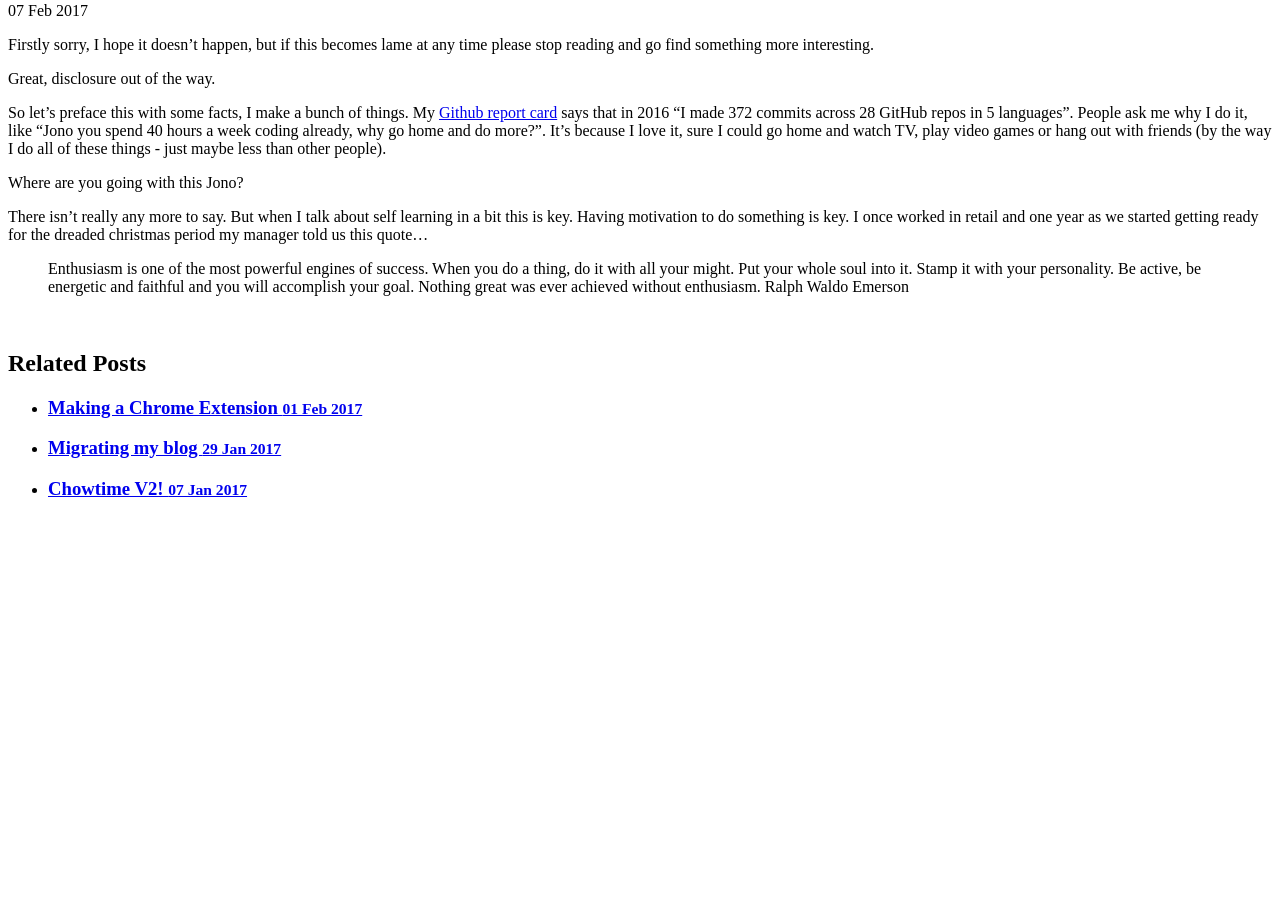
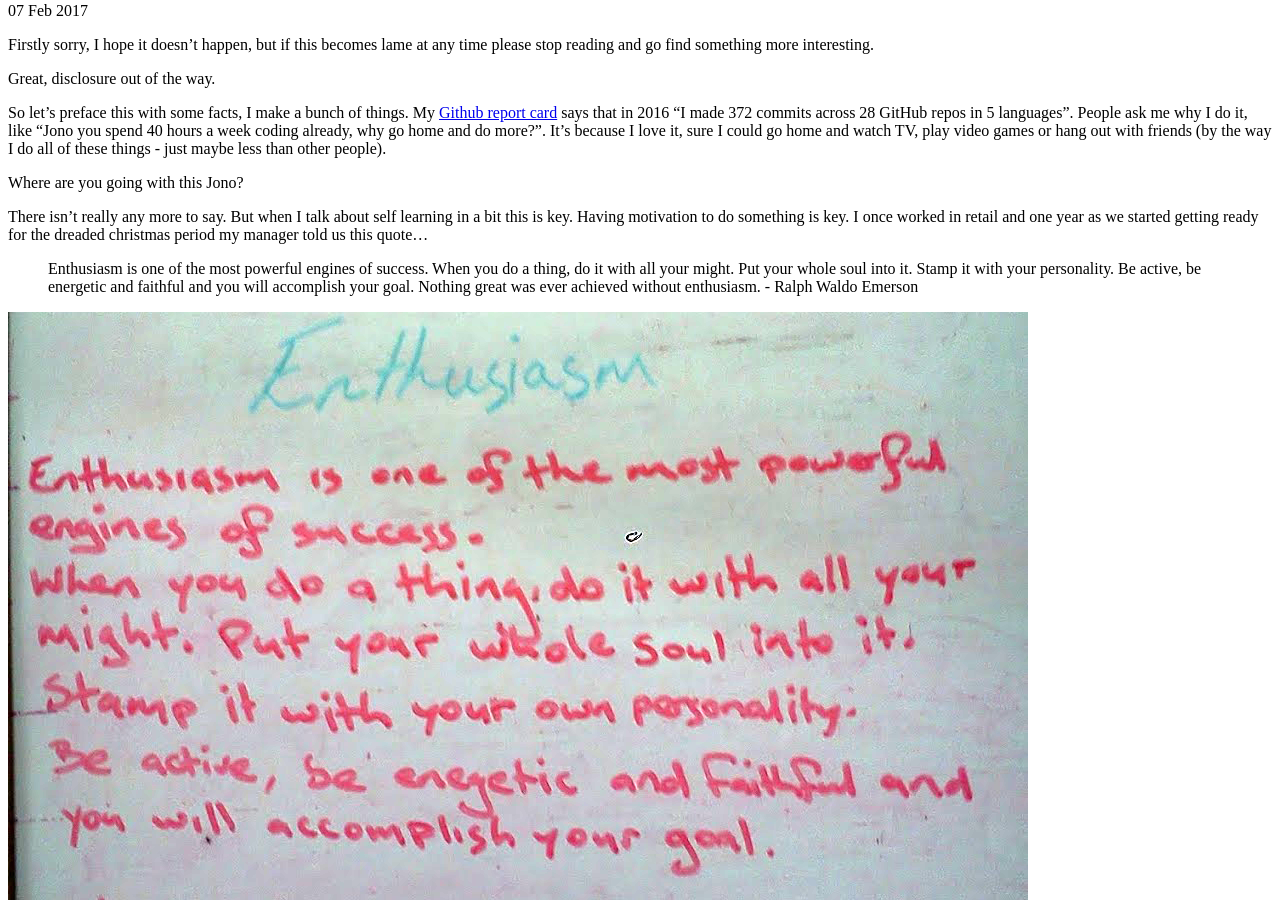
Before and after one commit to foopod/blog-2.0, a Jekyll site: the page built from _posts/2017-02-07-self-taught.md, in a window 1280 px wide and 900 px high, scrolled down 396 px. Built offline with Jekyll 4.4.1, drawn with Linux system fonts in a browser that asks for light colours; nearby versions of some CDN libraries; some web fonts are replaced; before the commit the page ends 915 px from its top, so only the background shows below that.

Commit message:
Update 2017-02-07-self-taught.md

```diff
--- a/_posts/2017-02-07-self-taught.md
+++ b/_posts/2017-02-07-self-taught.md
@@ -17,7 +17,6 @@ Where are you going with this Jono?
 
 There isn't really any more to say. But when I talk about self learning in a bit this is key. Having motivation to do something is key. I once worked in retail and one year as we started getting ready for the dreaded christmas period my manager told us this quote...
 
->Enthusiasm is one of the most powerful engines of success. When you do a thing, do it with all your might. Put your whole soul into it. Stamp it with your personality. Be active, be energetic and faithful and you will accomplish your goal. Nothing great was ever achieved without enthusiasm.
->Ralph Waldo Emerson
+>Enthusiasm is one of the most powerful engines of success. When you do a thing, do it with all your might. Put your whole soul into it. Stamp it with your personality. Be active, be energetic and faithful and you will accomplish your goal. Nothing great was ever achieved without enthusiasm. - Ralph Waldo Emerson
 
-<img scr="/public/images/enthusiasm.png"/>
+<img src="/public/images/enthusiasm.png"/>
```
